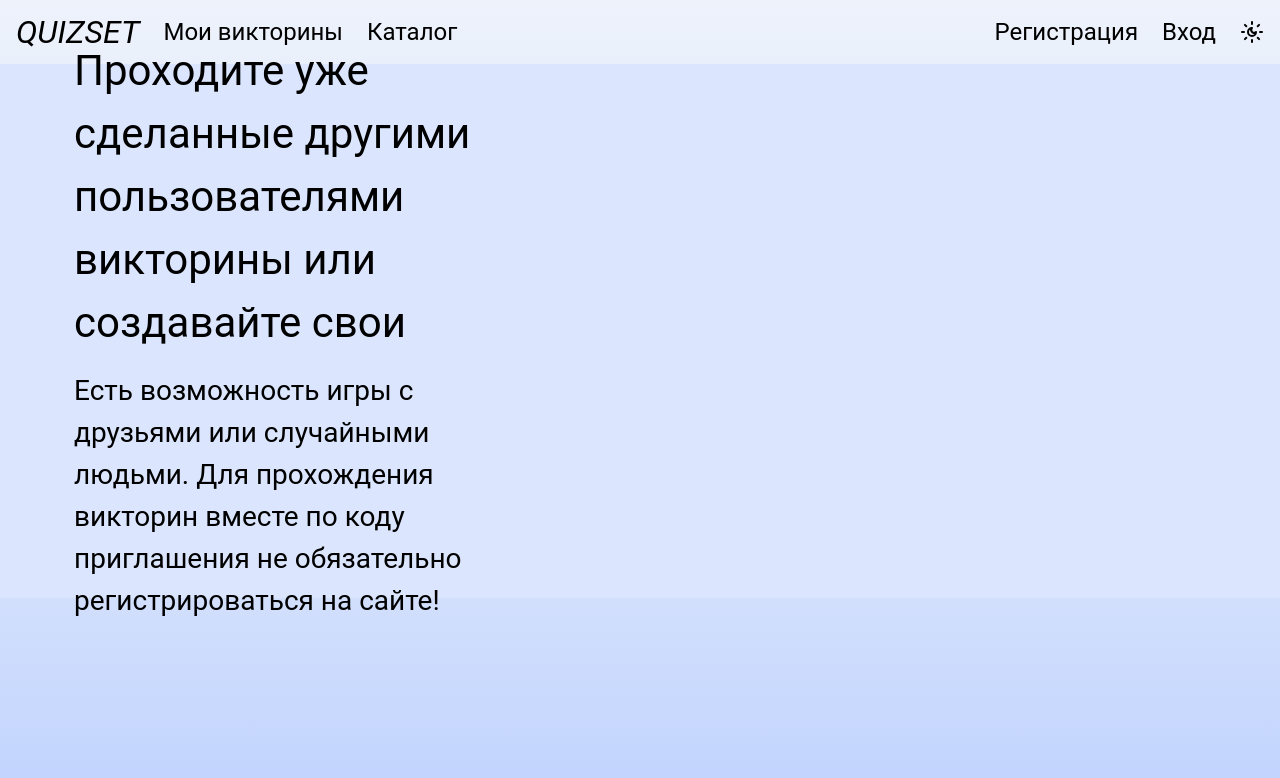
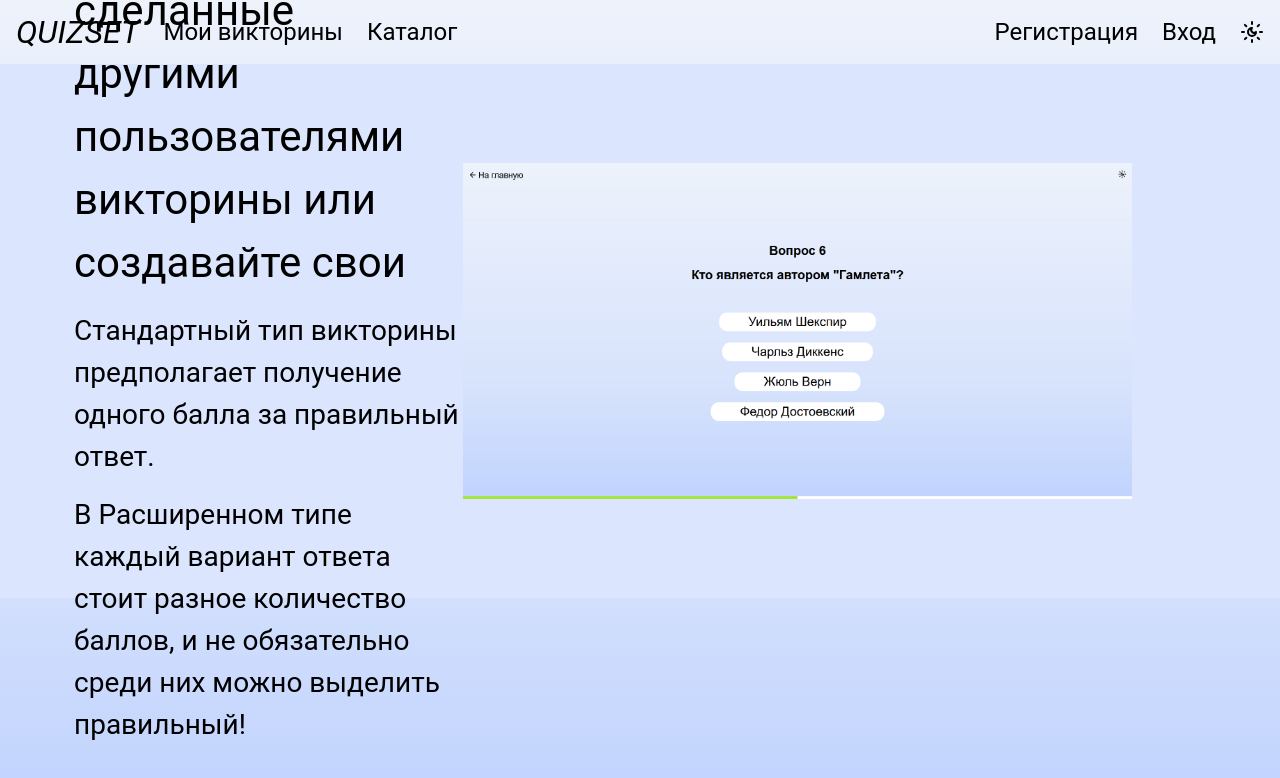
Before and after one commit to ayeMind/quiz, a React (Vite) app in the folder client/: page / in a window 1280 px wide. Shown: the top 778 px of the page. Built offline with nearby package versions, Linux system fonts and the light colour scheme.

Commit message:
something

```diff
--- a/client/src/pages/Menu.tsx
+++ b/client/src/pages/Menu.tsx
@@ -5,15 +5,21 @@ const Menu = observer(() => {
 
   return (
     <PageLayout className="h-auto min-h-screen">
-      <div className='bg-[#DBE6FE] dark:bg-[#141A30] h-[66.7vh] w-screen flex items-center'>
+      <div className='bg-[#DBE6FE] dark:bg-[#141A30] h-[66.7vh] w-screen flex items-center justify-between'>
         <div className='w-[40vw] pl-[74px]'>
           <p className="text-[42px]">
             Проходите уже сделанные другими пользователями викторины или создавайте свои
           </p>
           <p className="text-[28px] mt-4">
-            Есть возможность игры с друзьями или случайными людьми. Для прохождения викторин вместе по коду приглашения не обязательно регистрироваться на сайте!
+            Стандартный тип викторины предполагает получение одного балла за правильный ответ.
+          </p>
+          <p className="text-[28px] mt-4">
+            В Расширенном типе каждый вариант ответа стоит разное количество баллов, и не обязательно среди них можно выделить правильный!
           </p>
         </div>
+
+        <img src="menu.png" alt="preview" className="h-[42vh] mr-[148px]" />
+
       </div>
 
     </PageLayout>
--- a/client/src/shared/ui/layouts/page-layout.tsx
+++ b/client/src/shared/ui/layouts/page-layout.tsx
@@ -55,21 +55,21 @@ export const PageLayout = observer(forwardRef(function PageLayout(
         <header className="w-screen h-[64px] flex justify-between items-center px-4 text-[28px]">
           <div className='flex items-center gap-6 text-[24px]'>
             <Link to="/" className='text-[32px] italic'>QUIZSET</Link>
-            <Link to="/my-quizzes">Мои викторины</Link>
-            <Link to="/catalog">Каталог</Link>
+            <Link to="/my-quizzes" className="hover:opacity-80">Мои викторины</Link>
+            <Link to="/catalog" className="hover:opacity-80">Каталог</Link>
           </div>
 
           {
             isAuthorized ? (
               <div className='flex items-center gap-6 text-[24px]'>
                 <Link to="/profile">Профиль</Link>
-                <Link onClick={handleExit} to="/">Выход</Link>
+                <Link onClick={handleExit} to="/" className="hover:opacity-80">Выход</Link>
                 <ThemeButton />
               </div>
             ) : (
               <div className='flex items-center gap-6 text-[24px]'>
-                <Link to="/signup">Регистрация</Link>
-                <Link to="/login">Вход</Link>
+                <Link to="/signup" className="hover:opacity-80">Регистрация</Link>
+                <Link to="/login" className="hover:opacity-80">Вход</Link>
                 <ThemeButton />
               </div>
             )
```
Also changed, not shown: client/public/menu.png (added).
